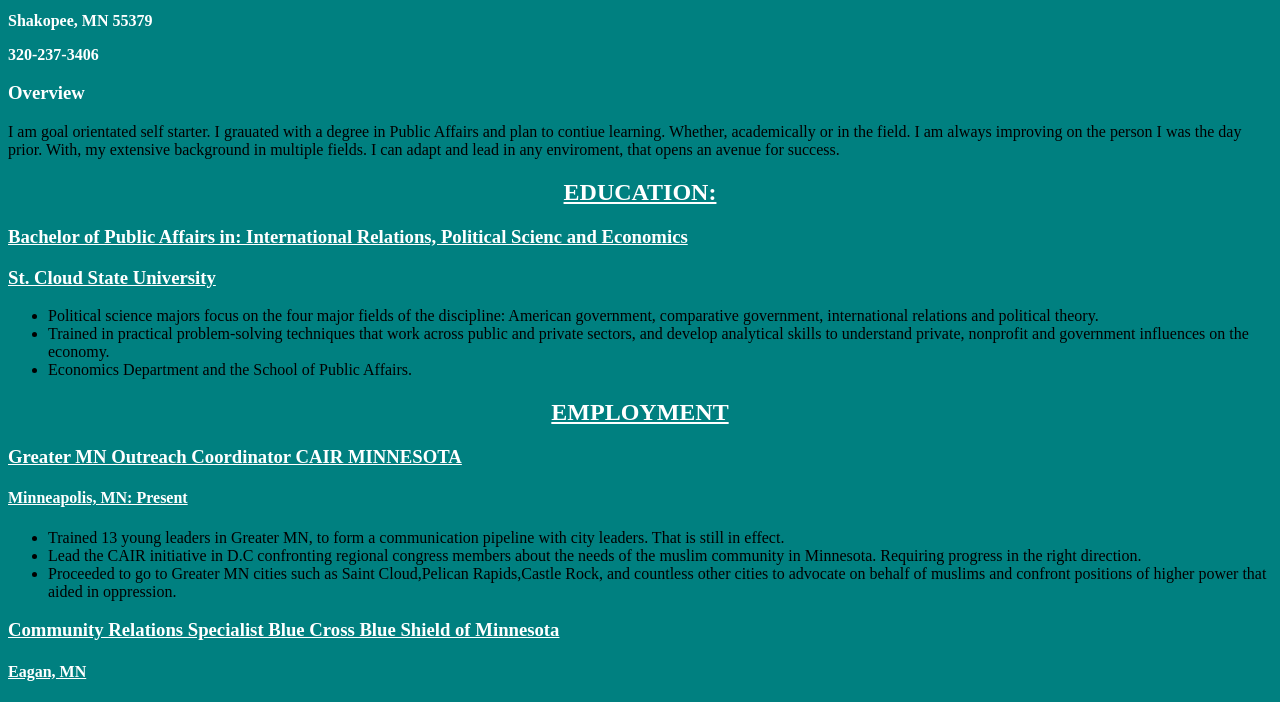
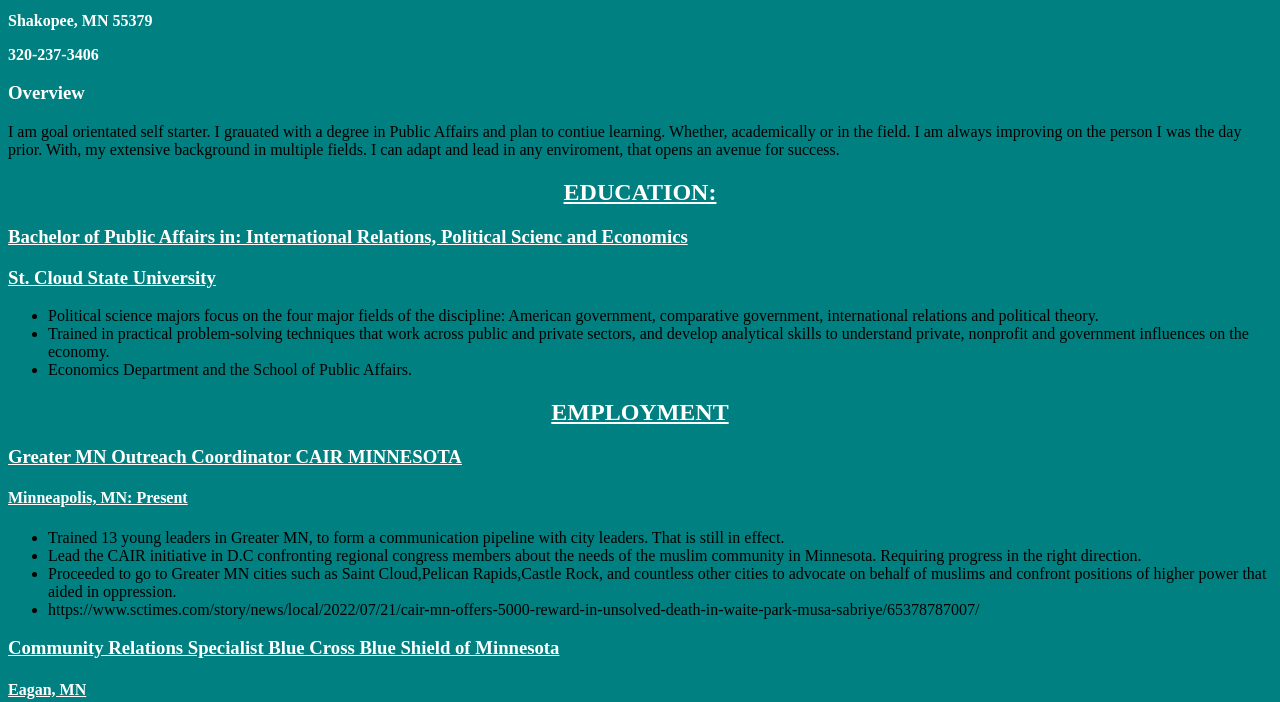
Before and after one commit to 18igamaj/18igamaj.github.io, a plain HTML site: page index.html in a window 1280 px wide. Shown: the part 93-795 px from the top of the page. Drawn offline with Linux system fonts and the light colour scheme.

Commit message:
Update index.html

```diff
--- a/index.html
+++ b/index.html
@@ -46,6 +46,8 @@
  <li>Lead the CAIR initiative in D.C confronting regional congress members about the needs of the muslim
 community in Minnesota. Requiring progress in the right direction.</li>
 <li>Proceeded to go to Greater MN cities such as Saint Cloud,Pelican Rapids,Castle Rock, and countless other cities to advocate on behalf of muslims and confront positions of higher power that aided in oppression.</li>
+<li><article> https://www.sctimes.com/story/news/local/2022/07/21/cair-mn-offers-5000-reward-in-unsolved-death-in-waite-park-musa-sabriye/65378787007/
+    </acticle></li>
 </ul>
 </div>
 <div>
```
